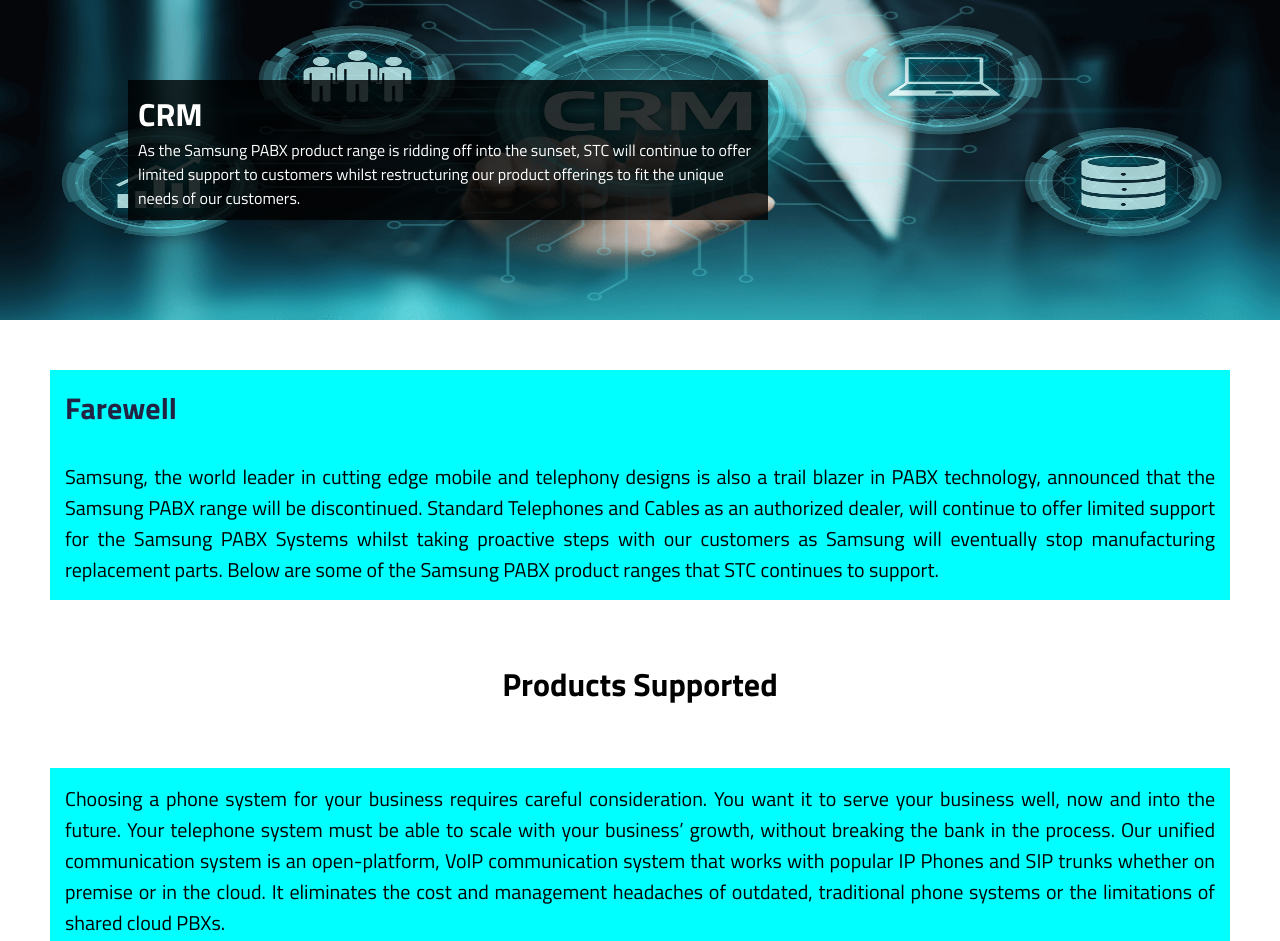
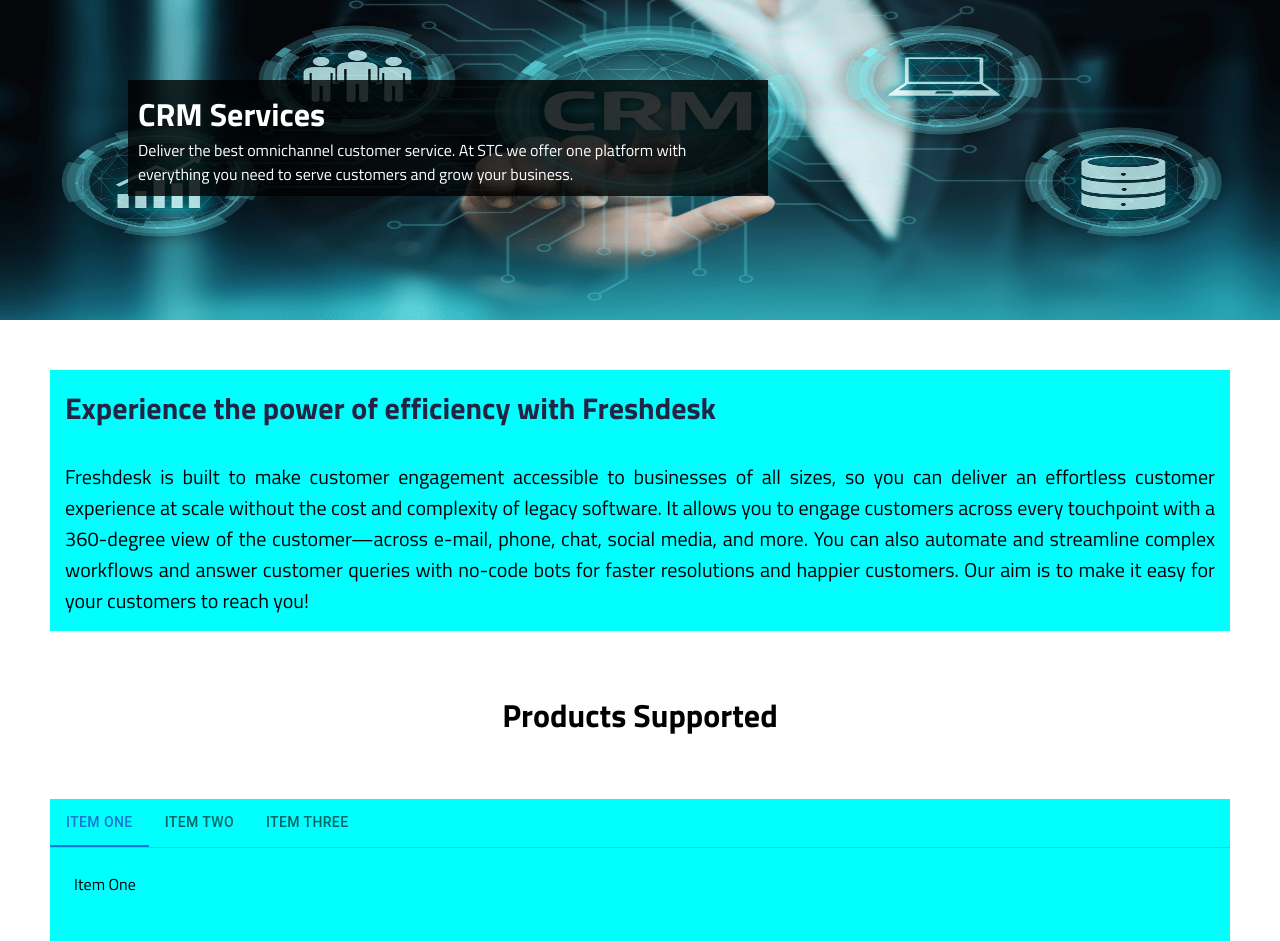
Before and after one commit to zeendlovu/stc, a React (Create React App) app: page /communications/crm in a window 1280 px wide. Shown: the part 160-1101 px from the top of the page. Built offline with nearby package versions, Linux system fonts and the light colour scheme; the HTML template or start-up script is replaced by a standard one.

Commit message:
legacy dependancy set to true

```diff
--- a/src/pages/communications/crm/CRM.jsx
+++ b/src/pages/communications/crm/CRM.jsx
@@ -1,7 +1,18 @@
 import './crm.scss'
 import crm from '../../../static/images/crm.png'
+import Box from '@mui/material/Box';
+import Tab from '@mui/material/Tab';
+import TabContext from '@mui/lab/TabContext';
+import TabList from '@mui/lab/TabList';
+import TabPanel from '@mui/lab/TabPanel';
+import { useState } from 'react'
 
 function Crm(){
+    const [value, setValue] = useState('1');
+
+  const handleChange = (event, newValue) => {
+    setValue(newValue);
+  };
     return(
         <div className='crm'>
           <div className='crmContainer'>
@@ -12,23 +23,22 @@
 
                 <div className='heading-title'>
                     <div className='title'>
-                        <h1>CRM</h1>
-                        <p>As the Samsung PABX product range is ridding off into the sunset, STC will continue
-                             to offer limited support to customers whilst restructuring our product offerings to fit
-                             the unique needs of our customers.</p>
+                        <h1>CRM Services</h1>
+                        <p>Deliver the best omnichannel customer service. At STC we offer one platform with
+                            everything you need to serve customers and grow your business.</p>
                     </div>
                 </div>
 
                 <div className='content-element'>
                     <div className='header'>
                         <div className="services-header">
-                            <h3>Farewell</h3>
-                                <p>Samsung, the world leader in cutting edge mobile and telephony designs is also a trail blazer
-                                    in PABX technology, announced that the Samsung PABX range will be discontinued. Standard
-                                    Telephones and Cables as an authorized dealer, will continue to offer limited support for
-                                    the Samsung PABX Systems whilst taking proactive steps with our customers as Samsung will
-                                    eventually stop manufacturing replacement parts. Below are some of the Samsung PABX product
-                                    ranges that STC continues to support.</p>
+                            <h3>Experience the power of efficiency with Freshdesk</h3>
+                                <p>Freshdesk is built to make customer engagement accessible to businesses of all sizes, so you can deliver an
+                                    effortless customer experience at scale without the cost and complexity of legacy software. It allows you to
+                                    engage customers across every touchpoint with a 360-degree view of the customer—across e-mail, phone,
+                                    chat, social media, and more. You can also automate and streamline complex workflows and answer
+                                    customer queries with no-code bots for faster resolutions and happier customers. Our aim is to make
+                                     it easy for your customers to reach you!</p>
                         </div>
                     </div>
                 </div>
@@ -38,6 +48,18 @@
                 <div className='content-element'>
                     <div className='header'>
                         <div className="services-header">
+                        <TabContext value={value}>
+  <Box sx={{ borderBottom: 1, borderColor: 'divider' }}>
+    <TabList onChange={handleChange} aria-label="lab API tabs example">
+      <Tab label="Item One" value="1" />
+      <Tab label="Item Two" value="2" />
+      <Tab label="Item Three" value="3" />
+    </TabList>
+  </Box>
+  <TabPanel value="1">Item One</TabPanel>
+  <TabPanel value="2">Item Two</TabPanel>
+  <TabPanel value="3">Item Three</TabPanel>
+</TabContext>
                                 <p>Choosing a phone system for your business requires careful consideration. You want it to serve your business
                                     well, now and into the future. Your telephone system must be able to scale with your business’ growth,
                                     without breaking the bank in the process. Our unified communication system is an open-platform, VoIP
--- a/src/pages/home/Home.jsx
+++ b/src/pages/home/Home.jsx
@@ -21,13 +21,15 @@
   left: '50%',
   transform: 'translate(-50%, -50%)',
   width: '80%',
-  height: '80%',
+  height: '50%',
   bgcolor: 'background.paper',
   boxShadow: 24,
   p: 4,
 };
 
-const KeepMountedModal = ({ isOpen, onClose, title, content, header1, header2, header3 }) => {
+const KeepMountedModal = ({ isOpen, onClose, title, content, header1, header2, paragraph, list}) => {
+
+
   return (
     <Modal
       keepMounted
@@ -43,6 +45,9 @@
         <Typography id="keep-mounted-modal-description" sx={{ mt: 2 }}>
           <h3>{header1}</h3>
           {content}
+          <h4>{ header2 }</h4>
+          { paragraph } <br></br>
+          {list}
         </Typography>
       </Box>
     </Modal>
@@ -91,9 +96,17 @@
               <KeepMountedModal
               isOpen={modal1Open}
               onClose={handleModal1Close}
-              title="Cloud Services"
-              header1= "Migration"
-              content="Content for Modal 1 goes here."
+              title="Introducing Amazon Web Services (AWS)"
+              header1= "What is AWS"
+              content="Amazon Web Services, Inc. (AWS) is a subsidiary of Amazon that provides on-demand cloud computing
+              platforms and APIs to individuals, companies, and governments, on a metered, pay-as-you-go basis. Clients will
+              often use this in combination with autoscaling (a process that allows a client to use more computing in times
+                of high application usage, and then scale down to reduce costs when there is less traffic). These cloud
+                computing web services provide various services related to networking, compute, storage, middleware, IoT
+                and other processing capacity, as well as software tools via AWS server farms.."
+              header2= "What does AWS in Africa mean?"
+              paragraph = "AWS delivers on core requirements that your business needs, including: "
+              list= "Low Microsoft bandwidth costs, Better quality of experience for users, Fast deployment of new digital business capabilities, Lower the risk of business innovation, Building scale and reach"
               />
             </div>
 
@@ -104,8 +117,13 @@
             <KeepMountedModal
             isOpen={modal2Open}
             onClose={handleModal2Close}
-            title="Communications"
-            content="Content for Modal 2 goes here."/>
+            title="Introducing 3CX Unified Communications"
+            header1="What is 3CX"
+            content= "The 3CX Phone System is the software-based private branch exchange (PBX) phone system developed and marketed by the company, 3CX. The 3CX Phone System is based on the SIP (Session Initiation Protocol) standard and enables extensions to make calls via Voice over Internet Protocol (VoIP) services on premises, in the cloud, or via a cloud service owned and operated by the 3CX company."
+            header2= "Why 3CX?"
+            paragraph = "3CX delivers on core requirements that your business needs, including: "
+            list = "Substantial Savings, Remote Working Ready, Contact Centre, Freedom of Choice, Boost Productivity and Tried and Tested"
+            />
             </div>
 
             <div className='service'>
@@ -114,8 +132,13 @@
           <KeepMountedModal
             isOpen={modal3Open}
             onClose={handleModal3Close}
-            title="Security Services"
-            content="Content for Modal 3 goes here."/>
+            title="Introducing Security Services"
+            header1="We got you covered"
+            content= "STC offers a complete range of safety and security products and systems. We pride ourselves in raising security industry standard and creating bespoke customer services and solutions. From the hiring process to client relationship, we take pride in exceeding clients’ expectations and surpassing competitor standards. We are a company that focuses on providing electronic security systems. We are committed to be the best in the market that will be driven by our policies and procedures"
+            header2= "Our Portfolio"
+            paragraph = "CCTV, Video Analytics and Access Controls"
+
+            />
             </div>
           </div>
 
```
